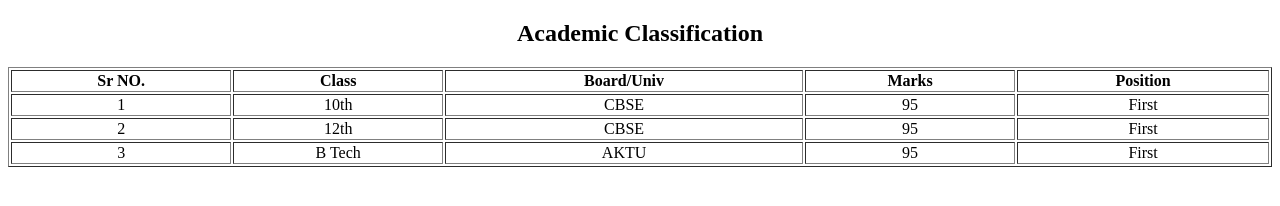
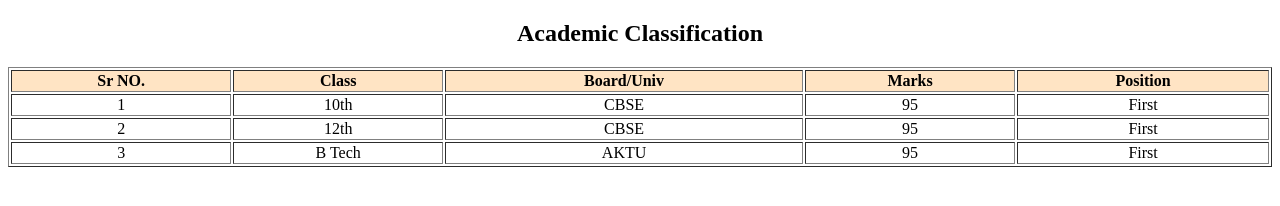
Before and after one commit to Armash-Sidd/ABES-FSD-Armash-272, a plain HTML site: page HTML_FSD/Table.html in a window 1280 px wide. Drawn offline with Linux system fonts and the light colour scheme.

Commit message:
Table created

```diff
--- a/HTML_FSD/Table.html
+++ b/HTML_FSD/Table.html
@@ -8,7 +8,7 @@
 <body>
     <table style="width:100%" border="1">
     <h2 style="text-align: center;">Academic Classification</h2>
-  <tr>
+  <tr style = "background-color: bisque;">
     <th>Sr NO.</th>
     <th>Class</th>
     <th>Board/Univ</th>
```
